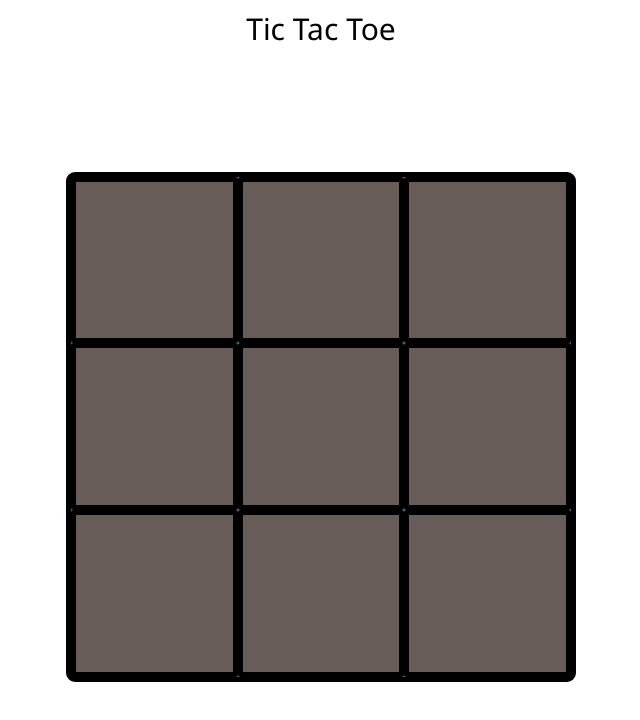
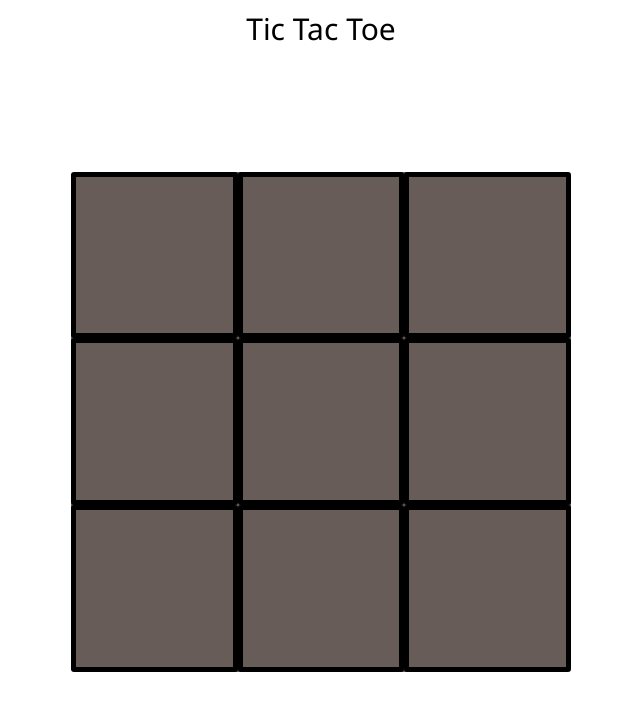
Before and after one commit to KevinMillerSax/ticTacToe, a plain HTML site: page index.html in a window 1280 px wide. Shown: the whole page, without its empty margins (319-959 px from the left). Drawn offline with Linux system fonts and the light colour scheme.

Commit message:
fixed bug in border

```diff
--- a/main.css
+++ b/main.css
@@ -16,7 +16,7 @@ header{
     margin: 0 auto;
     background-color: #685C59;
     color: black;
-    border: 5px solid black;
+    /* border: 5px solid black; this was causing a bug, clicking boarder cleared screen*/
     border-radius: 9px;
     grid-template: repeat(3, 1fr)/repeat(3, 1fr);
 }
```
